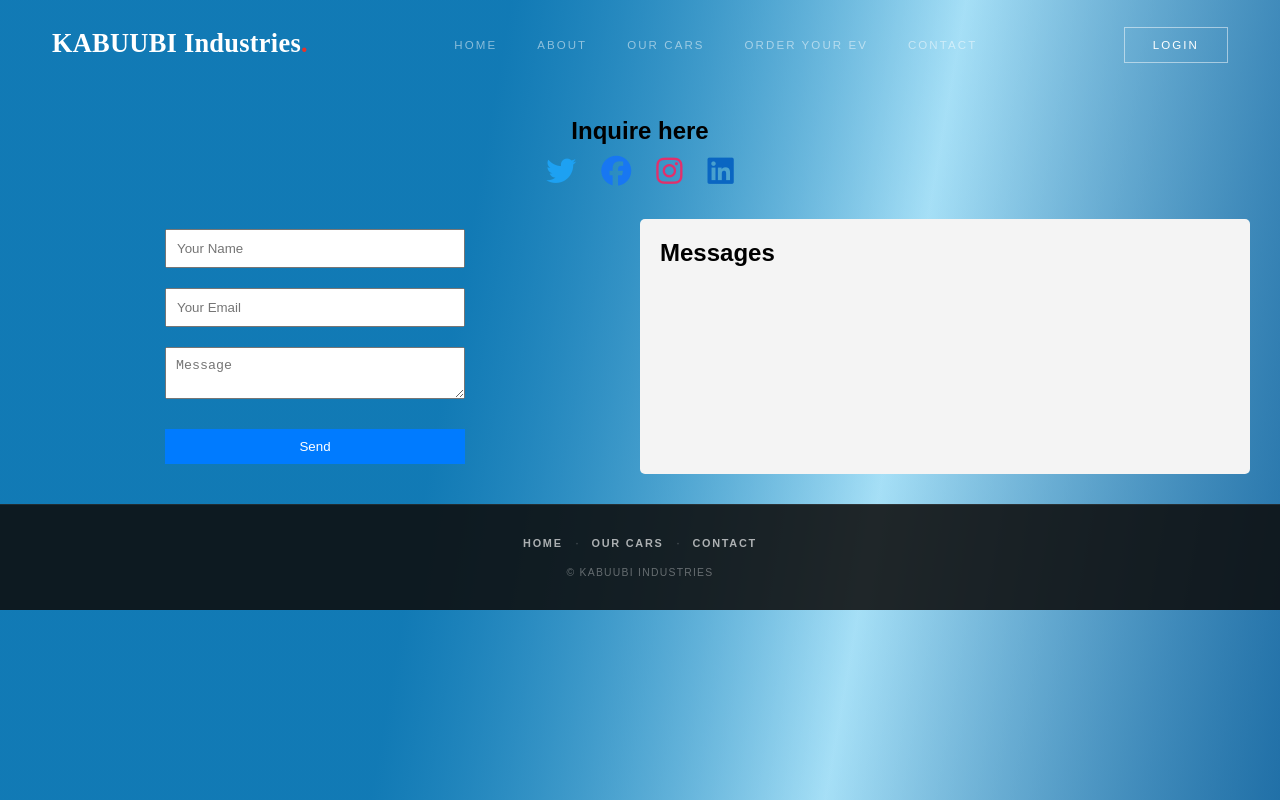
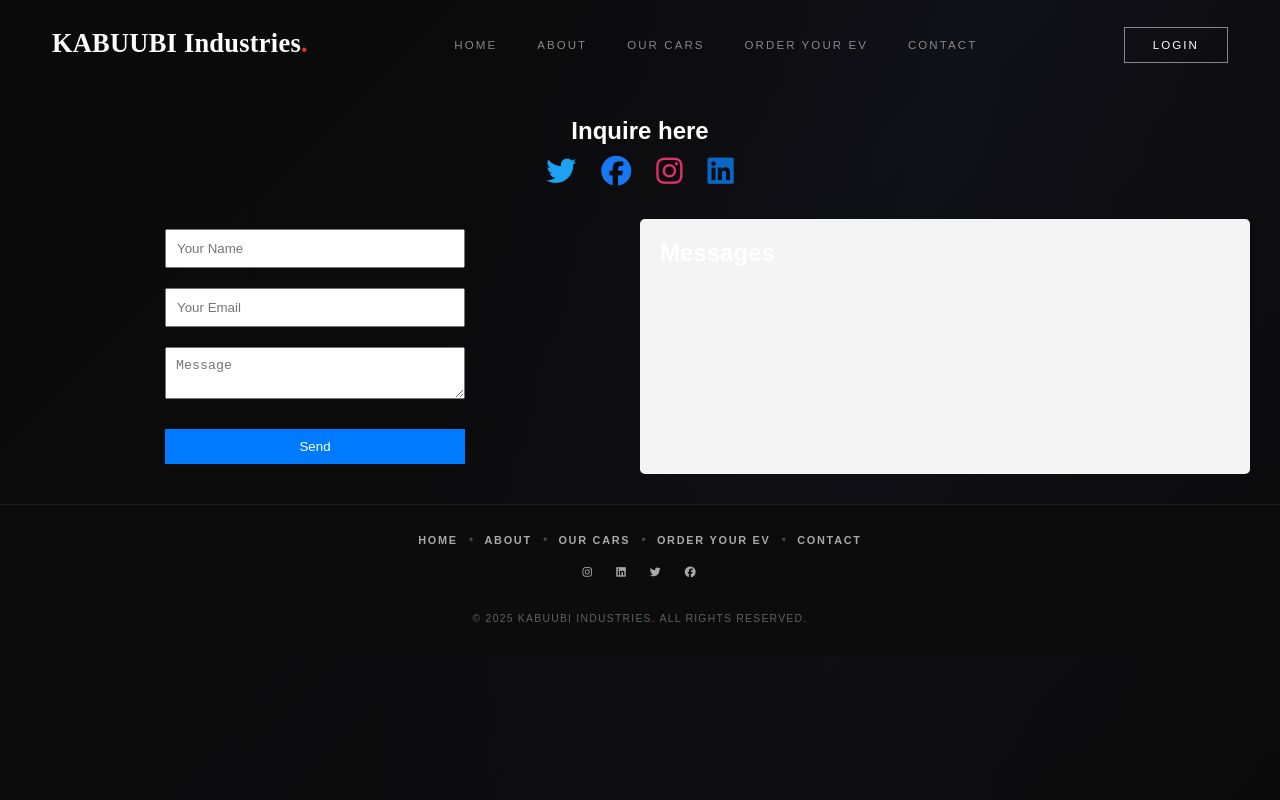
Before and after one commit to RogersJr24/adricop_industries, a website: page public/contact.html in a window 1280 px wide. Drawn offline with Linux system fonts and the light colour scheme; no server answers.

```diff
--- a/public/contact.html
+++ b/public/contact.html
@@ -14,7 +14,7 @@
     <link rel="stylesheet" href="https://cdnjs.cloudflare.com/ajax/libs/font-awesome/6.5.0/css/all.min.css">
 </head>
 
-<body>
+<body class="contact-page">
 
   <!-- NAV -->
 <nav>
@@ -96,12 +96,24 @@
     <script src="/js/script.js"></script>
     <footer class="site-footer">
         <div class="site-footer-inner">
-            <a href="/">Home</a>
-            <span class="site-footer-dot">·</span>
-            <a href="/products">Our Cars</a>
-            <span class="site-footer-dot">·</span>
-            <a href="/contact">Contact</a>
-            <p class="site-footer-copy">&copy; KABUUBI Industries</p>
+            <div class="footer-links">
+                <a href="/">Home</a>
+                <span class="site-footer-dot">•</span>
+                <a href="/about">About</a>
+                <span class="site-footer-dot">•</span>
+                <a href="/products">Our Cars</a>
+                <span class="site-footer-dot">•</span>
+                <a href="/myorders">Order Your EV</a>
+                <span class="site-footer-dot">•</span>
+                <a href="/contact">Contact</a>
+            </div>
+            <div class="footer-socials">
+                <a href="https://instagram.com" target="_blank"><i class="fab fa-instagram"></i></a>
+                <a href="https://linkedin.com" target="_blank"><i class="fab fa-linkedin"></i></a>
+                <a href="https://twitter.com" target="_blank"><i class="fab fa-twitter"></i></a>
+                <a href="https://facebook.com" target="_blank"><i class="fab fa-facebook"></i></a>
+            </div>
+            <p class="site-footer-copy">© 2025 KABUUBI Industries<span style="color:var(--red)">.</span> All rights reserved.</p>
         </div>
     </footer>
 
--- a/public/css/style.css
+++ b/public/css/style.css
@@ -1,3 +1,93 @@
+
+/* ── Global dark background for all pages ── */
+
+body.about-page,
+body.contact-page,
+body.products-page,
+body.orders-page {
+    background:
+        linear-gradient(100deg, rgba(10,10,10,.92) 36%, rgba(10,10,10,.60) 68%, rgba(10,10,10,.82) 100%),
+        linear-gradient(135deg, #0d0d0d 0%, #1a1a2e 50%, #0d0d0d 100%);
+    color: #fff;
+    min-height: 100vh;
+}
+
+/* ── Updated footer ── */
+
+.site-footer {
+    padding: 2.5rem 1.5rem 2rem;
+    background: rgba(0, 0, 0, 0.6);
+    border-top: 1px solid rgba(255, 255, 255, 0.08);
+    text-align: center;
+    backdrop-filter: blur(10px);
+}
+
+.site-footer-inner {
+    max-width: 800px;
+    margin: 0 auto;
+    display: flex;
+    flex-direction: column;
+    gap: 1.2rem;
+    align-items: center;
+}
+
+.footer-links {
+    display: flex;
+    flex-wrap: wrap;
+    justify-content: center;
+    gap: 0.2rem;
+    align-items: center;
+}
+
+.footer-links a {
+    font-size: 0.68rem;
+    font-weight: 600;
+    letter-spacing: 0.16em;
+    text-transform: uppercase;
+    color: rgba(255, 255, 255, 0.55);
+    text-decoration: none;
+    transition: color 0.2s;
+}
+
+.footer-links a:hover { color: var(--red); }
+
+.site-footer-dot {
+    color: rgba(255, 255, 255, 0.2);
+    margin: 0 0.4rem;
+    font-size: 0.75rem;
+}
+
+.footer-socials {
+    display: flex;
+    gap: 1.4rem;
+}
+
+.footer-socials a {
+    font-size: 1rem;
+    color: rgba(255, 255, 255, 0.4);
+    text-decoration: none;
+    transition: color 0.2s, transform 0.2s;
+}
+
+.footer-socials a:hover {
+    color: var(--red);
+    transform: translateY(-2px);
+}
+
+.site-footer-copy {
+    font-size: 0.65rem;
+    letter-spacing: 0.12em;
+    text-transform: uppercase;
+    color: rgba(255, 255, 255, 0.25);
+}
+
+/* ── Responsive footer ── */
+
+@media (max-width: 600px) {
+    .footer-links { gap: 0.4rem; }
+    .site-footer-dot { display: none; }
+    .footer-links a { padding: 0.2rem 0.4rem; }
+}
 
 /* Index css Start */
 
```
Also changed, not shown: public/about.html (+15 -3 lines), public/index.html (+18 -6 lines), public/orders.html (+18 -6 lines), public/products.html (+19 -7 lines).
